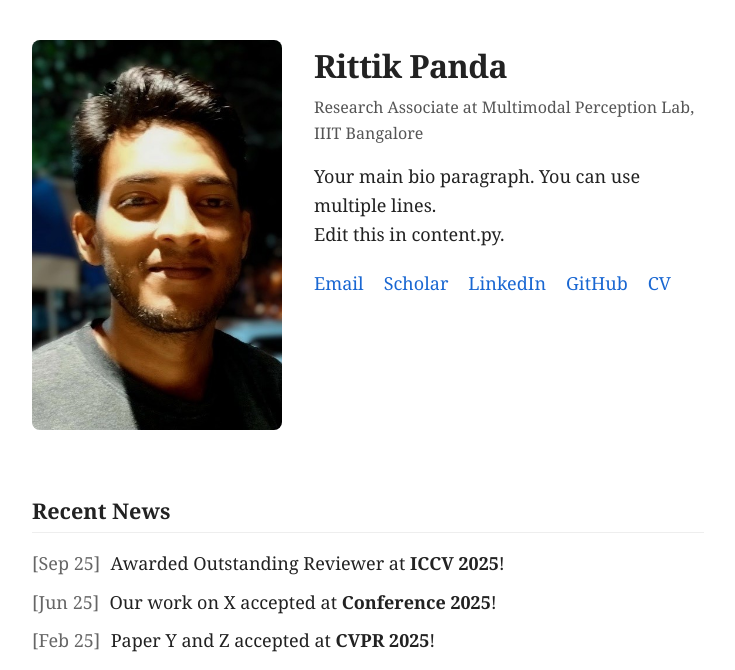
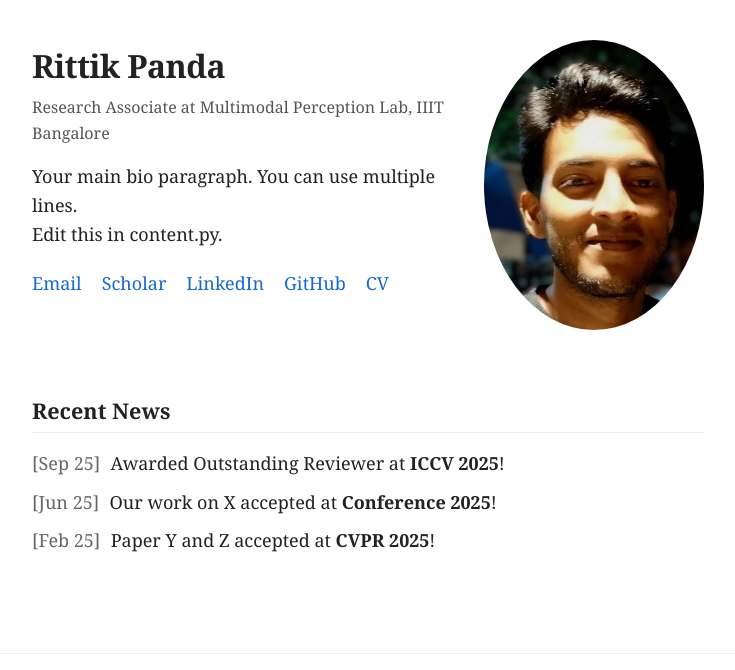
Before and after one commit to rittik9/My-Website, a Flask app: page / in a window 1280 px wide. Shown: the part 62-732 px from the top of the page, without its empty margins (272-1007 px from the left). Run offline with Flask 3, Linux system fonts and the light colour scheme.

```diff
--- a/frontend/static/css/style.css
+++ b/frontend/static/css/style.css
@@ -68,9 +68,9 @@ body {
 
 .hero-photo-wrap {
     flex-shrink: 0;
-    width: 250px;
-    height: 390px;
-    border-radius: 8px;
+    width: 220px;
+    height: 290px;   /* Make it equal to width */
+    border-radius: 50%;  /* Circle */
     overflow: hidden;
 }
 
@@ -80,7 +80,6 @@ body {
     object-fit: cover;
     object-position: top center;
     display: block;
-    background: #eee;
 }
 
 .hero h1 {
--- a/frontend/templates/about.html
+++ b/frontend/templates/about.html
@@ -3,10 +3,6 @@
 {% block main %}
 <section class="hero">
     <div class="hero-row">
-
-        <div class="hero-photo-wrap">
-            <img src="{{ hero_image_url }}" alt="{{ name }}" class="hero-photo">
-        </div>
 
         <div class="hero-text">
             <h1>{{ name }}</h1>
@@ -17,6 +13,10 @@
                 <a href="{{ url }}">{{ label }}</a>
                 {% endfor %}
             </div>
+        </div>
+
+        <div class="hero-photo-wrap">
+            <img src="{{ hero_image_url }}" alt="{{ name }}" class="hero-photo">
         </div>
 
     </div>
```
Also changed, not shown: backend/assets/front2.png (added), backend/assets/front3.jpg (added).
